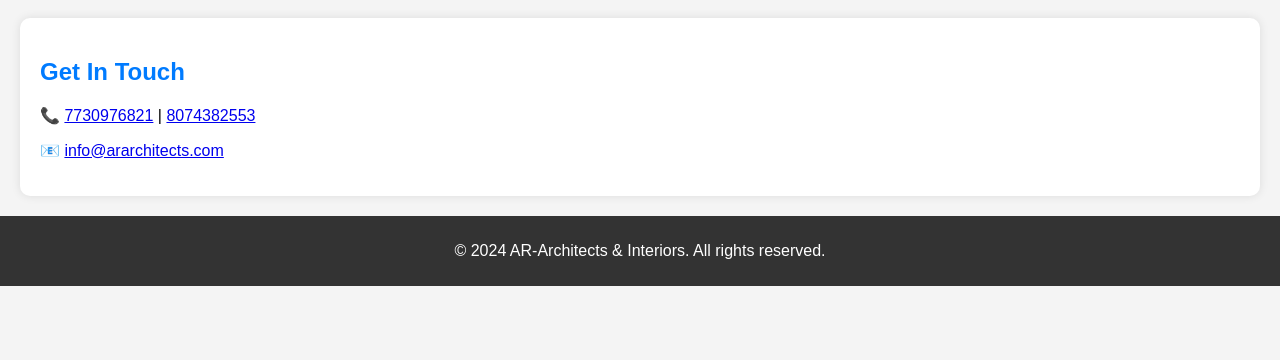
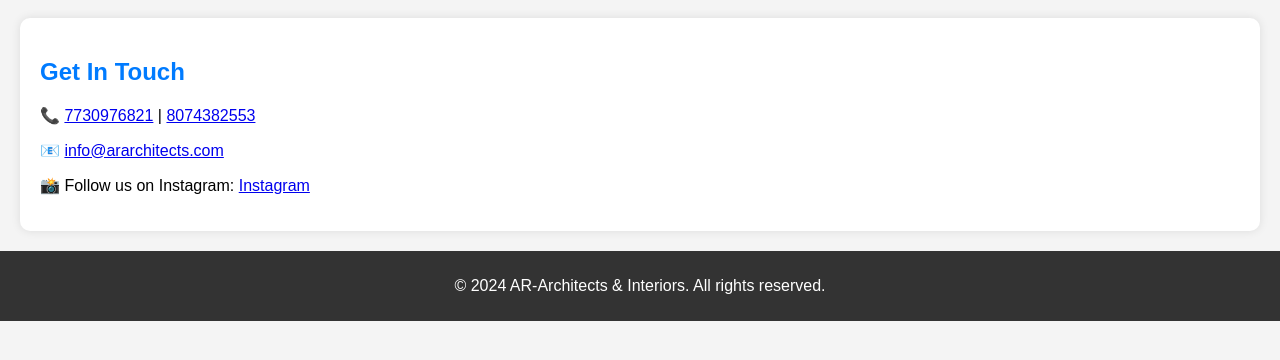
Before and after one commit to mullagouse62/ar_architects-anil, a plain HTML site: page contact.html in a window 1280 px wide. Shown: the part 120-480 px from the top of the page. Drawn offline with Linux system fonts and the light colour scheme.

Commit message:
Update contact.html

```diff
--- a/contact.html
+++ b/contact.html
@@ -22,6 +22,7 @@
             <h2>Get In Touch</h2>
             <p>📞 <a href="tel:7730976821">7730976821</a> | <a href="tel:8074382553">8074382553</a></p>
             <p>📧 <a href="mailto:info@ararchitects.com">info@ararchitects.com</a></p>
+            <p>📸 Follow us on Instagram: <a href="https://www.instagram.com/ar__architects__?igsh=czQzMTd5N201aXFv" target="_blank">Instagram</a></p>
         </section>
     </main>
 
```
